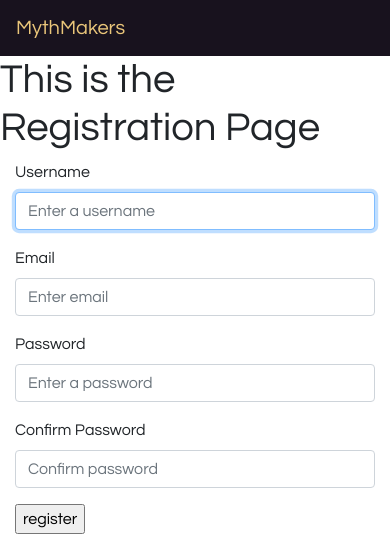
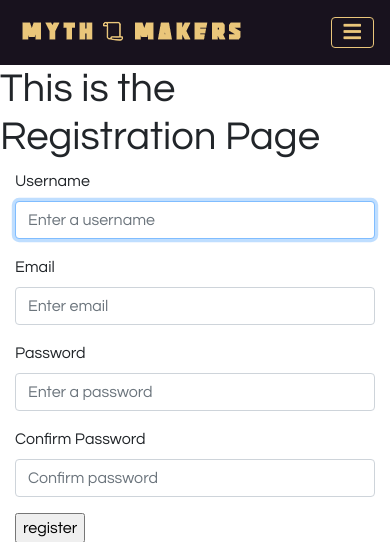
Before and after one commit to TwelvePercentHero/MythMaker, a Django app: page /register/ in a window 390 px wide. Shown: the top 542 px of the page. Run offline with Django 3.2, Linux system fonts and the light colour scheme; some libraries are stand-ins or nearby versions.

Commit message:
Updated navbar styling

```diff
--- a/accounts/templates/registration/activation_email.html
+++ b/accounts/templates/registration/activation_email.html
@@ -1,9 +1,9 @@
 {% autoescape off %}
 
-Hi {{ user.username }},
+<h1>Hi {{ user.username }}</h1>
 
-Please click on the link to confirm your registration to MythMakers.
+<p>Please click on the link to confirm your registration to MythMakers.</p>
 
-http://{{ domain }}{% url 'activate' uidb64=uid token=token %}
+<p>http://{{ domain }}{% url 'activate' uidb64=uid token=token %}</p>
 
 {% endautoescape %}
--- a/main/static/css/styles.css
+++ b/main/static/css/styles.css
@@ -2,7 +2,7 @@ body {
     font-family: 'Questrial', sans-serif;
 }
 
-nav {
+.navbar-dark {
     background-color: #18121E;
     color: #fff;
 }
@@ -11,7 +11,11 @@ nav {
     color: #EAC67A;
 }
 
-.navbar-brand:hover {
+.navbar-dark .navbar-nav .nav-link {
+    color: #EAC67A;
+}
+
+.navbar-dark .navbar-nav .nav-link:hover {
     color: #EDB234;
 }
 
@@ -19,14 +23,31 @@ nav {
     color: #EAC67A;
 }
 
-.nav-link:hover {
-    color: #EDB234;
-}
-
 .btn-outline-success {
     color: #EAC67A;
+    border-color: #EAC67A;
 }
 
 .btn-outline-success:hover {
-    color: #EAC67A;
+    color: #FFF;
+    background-color: #EAC67A;
+    border-color: #FFF;
 }
+
+.navbar-dark .navbar-toggler {
+    border-color: #EAC67A;
+    background-color: #18121E;
+}
+
+.fa-bars {
+    color:#EAC67A;
+  }
+
+
+/* Media Queries */
+
+@media (max-width: 575.98px) {
+    .navbar-brand {
+        width: 200px;
+    }
+}
--- a/main/templates/main/base.html
+++ b/main/templates/main/base.html
@@ -11,13 +11,14 @@
     <link rel="stylesheet" href="https://cdnjs.cloudflare.com/ajax/libs/twitter-bootstrap/4.3.1/css/bootstrap.min.css">
     <link rel="stylesheet" href="{% static 'css/styles.css' %}">
     <link rel="stylesheet" href="https://fonts.googleapis.com/css?family=Questrial&display=swap">
+    <link rel="stylesheet" href="https://cdnjs.cloudflare.com/ajax/libs/font-awesome/5.10.2/css/all.min.css">
 
 </head>
 <body>
-        <nav class="navbar navbar-expand-lg">
-            <a class="navbar-brand" href="#">MythMakers</a>
+        <nav class="navbar navbar-dark navbar-expand-lg">
+            <a class="navbar-brand" href="#"><img src="{% static 'images/mythmakers.png' %}" alt="MythMakers Logo"></a>
             <button class="navbar-toggler" type="button" data-toggle="collapse" data-target="#navbarTogglerDemo02" aria-controls="navbarTogglerDemo02" aria-expanded="false" aria-label="Toggle navigation">
-              <span class="navbar-toggler-icon"></span>
+              <i class="fas fa-bars"></i>
             </button>
 
             <div class="collapse navbar-collapse" id="navbarTogglerDemo02">
```
Also changed, not shown: main/static/images/mythmakers.png (added).
